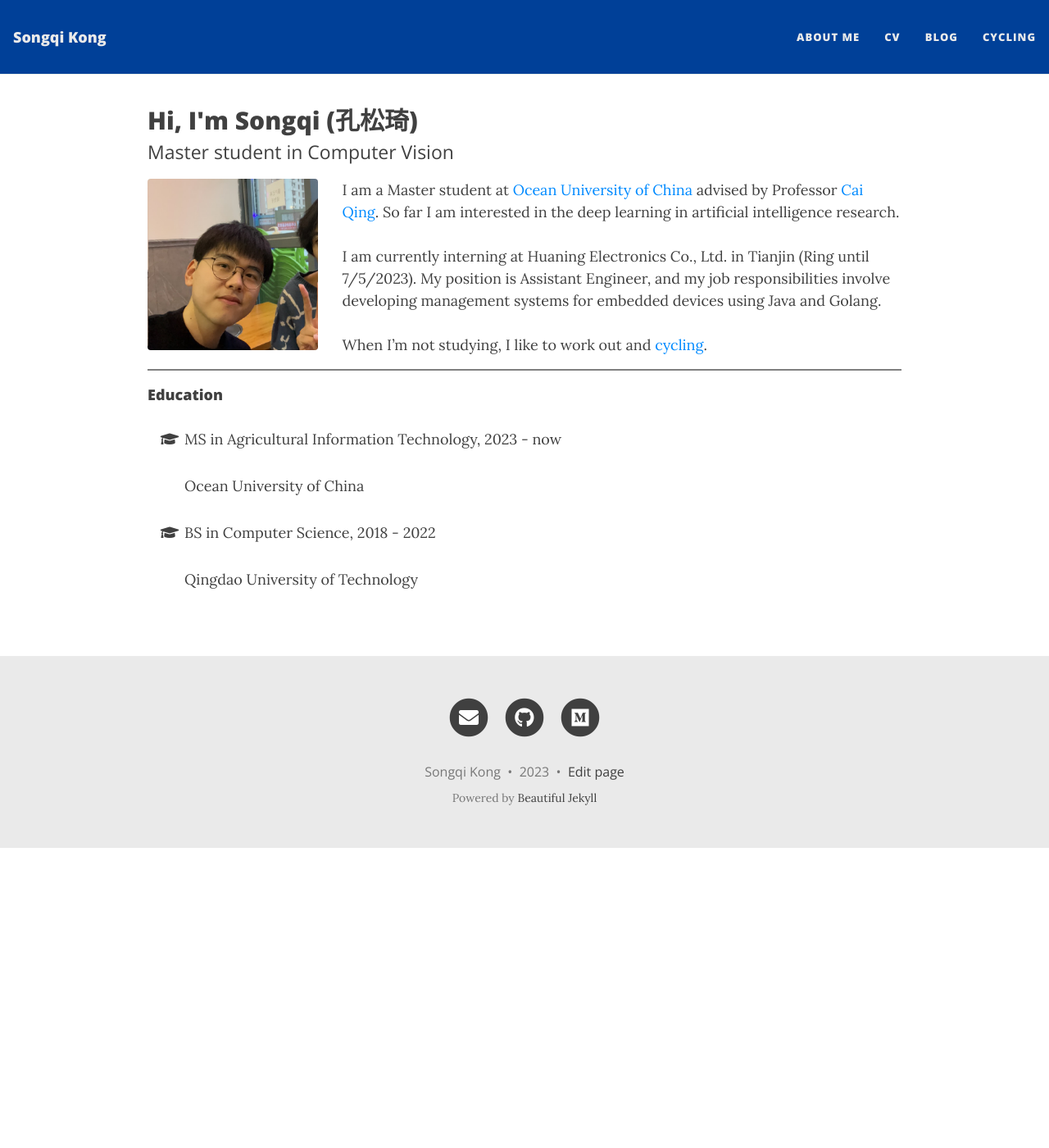
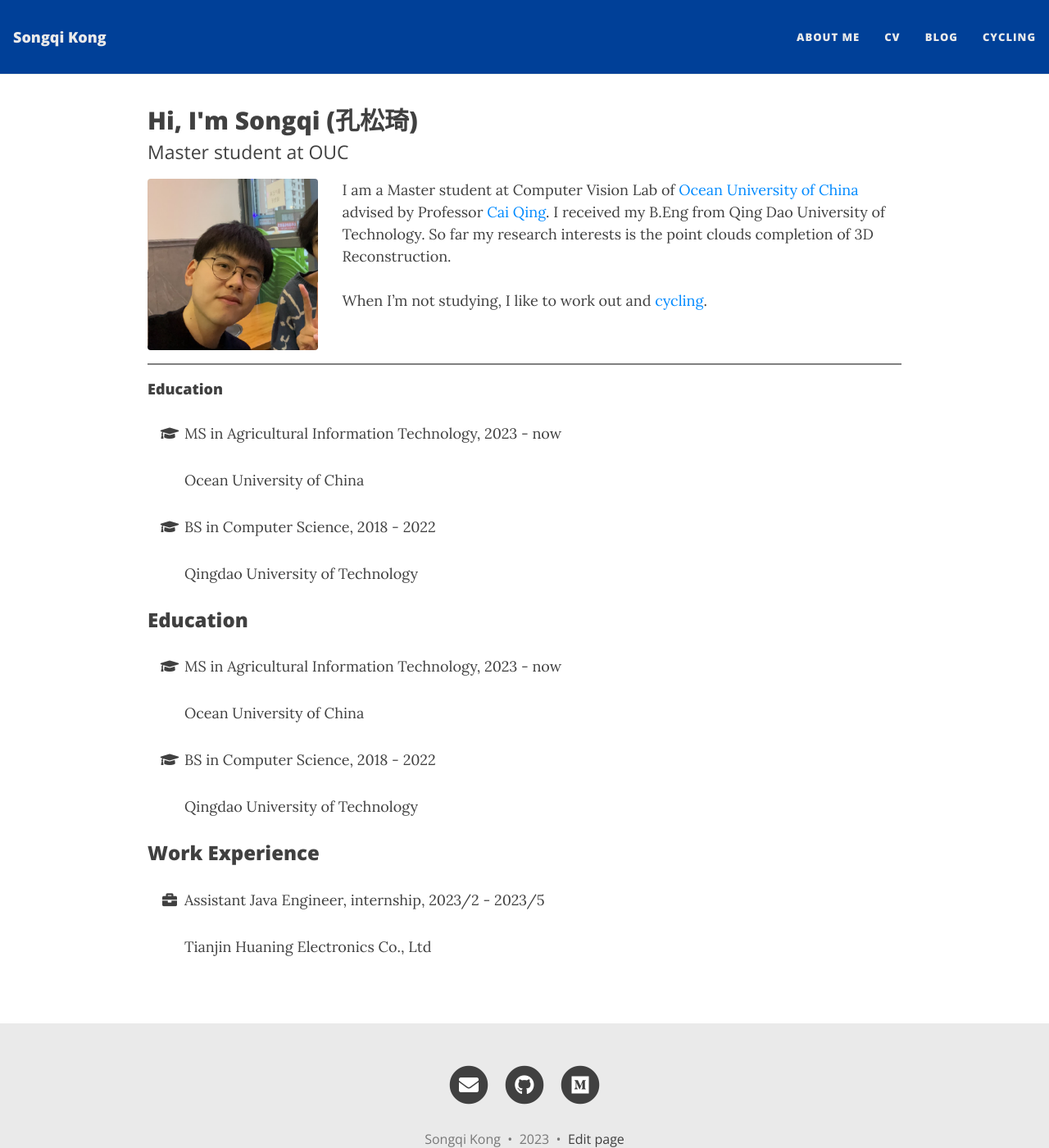
Before and after one commit to songqikong/songqikong.github.io, a Jekyll site: the page built from index.html, in a window 1280 px wide and 1400 px high. Shown: the whole window at 82% size. Built offline with Jekyll 4.4.1, drawn with Linux system fonts in a browser that asks for light colours; nearby versions of some CDN libraries; the list of posts is cut into pages by our own code.

Commit message:
update index

```diff
--- a/index.html
+++ b/index.html
@@ -1,7 +1,7 @@
 ---
 layout: homepage
 title: Hi, I'm Songqi (孔松琦)
-subtitle: Master student in Computer Vision
+subtitle: Master student at OUC
 use-site-title: true
 ---
 
@@ -10,10 +10,8 @@ use-site-title: true
     <img decoding="async" src="/assets/img/avater.png" class="rounded">
   </div>
   <div class="col-9">
-    I am a Master student at <a href="http://eweb.ouc.edu.cn/">Ocean University of China</a> advised by Professor <a
-      href="https://tocaiqing.github.io/">Cai Qing</a>. So far I am interested in the deep learning in artificial intelligence research.<br><br>
-    I am currently interning at Huaning Electronics Co., Ltd. in Tianjin (Ring until 7/5/2023). My position is Assistant Engineer, and my job
-    responsibilities involve developing management systems for embedded devices using Java and Golang.<br><br>
+    I am a Master student at Computer Vision Lab of <a href="http://eweb.ouc.edu.cn/">Ocean University of China</a> advised by Professor <a
+      href="https://tocaiqing.github.io/">Cai Qing</a>. I received my B.Eng from Qing Dao University of Technology. So far my research interests is the point clouds completion of 3D Reconstruction.<br><br>
 
     When I’m not studying, I like to work out and <a href="https://songqikong.github.io/cycling">cycling</a>.<br>
   </div>
@@ -40,3 +38,29 @@ use-site-title: true
     </div>
   </li>
 </ul>
+
+<h3>Education</h3>
+<ul class="ul-edu fa-ul">
+  <li><i class="fa-li fas fa-graduation-cap"></i>
+    <div class="description">
+      <p class="course">MS in Agricultural Information Technology, 2023 - now</p>
+      <p class="institution">Ocean University of China</p>
+    </div>
+  </li>
+  <li><i class="fa-li fas fa-graduation-cap"></i>
+    <div class="description">
+      <p class="course">BS in Computer Science, 2018 - 2022</p>
+      <p class="institution">Qingdao University of Technology</p>
+    </div>
+  </li>
+</ul>
+
+<h3>Work Experience</h3>
+<ul class="ul-edu fa-ul">
+  <li><i class="fa-li fas fa-briefcase"></i>
+    <div class="description">
+      <p class="course">Assistant Java Engineer, internship,  2023/2 - 2023/5</p>
+      <p class="institution">Tianjin Huaning Electronics Co., Ltd</p>
+    </div>
+  </li>
+</ul>
```
